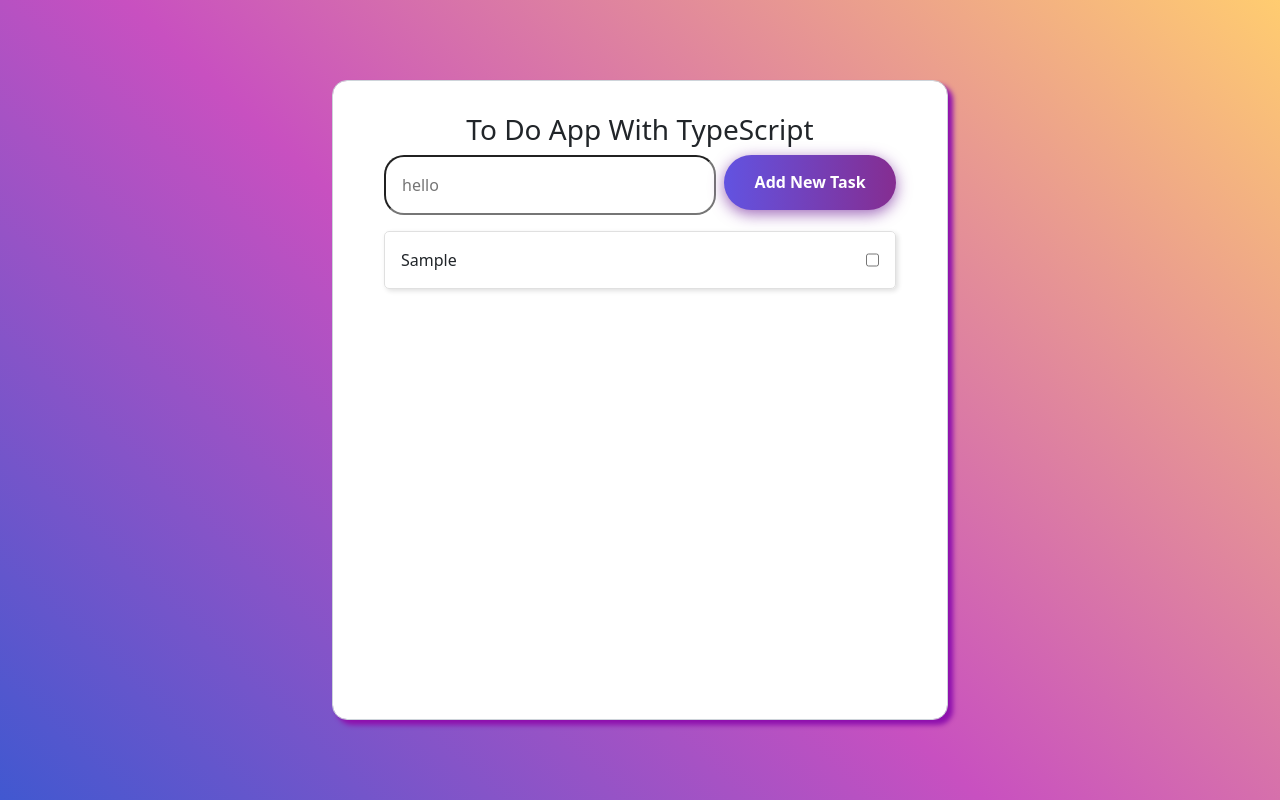
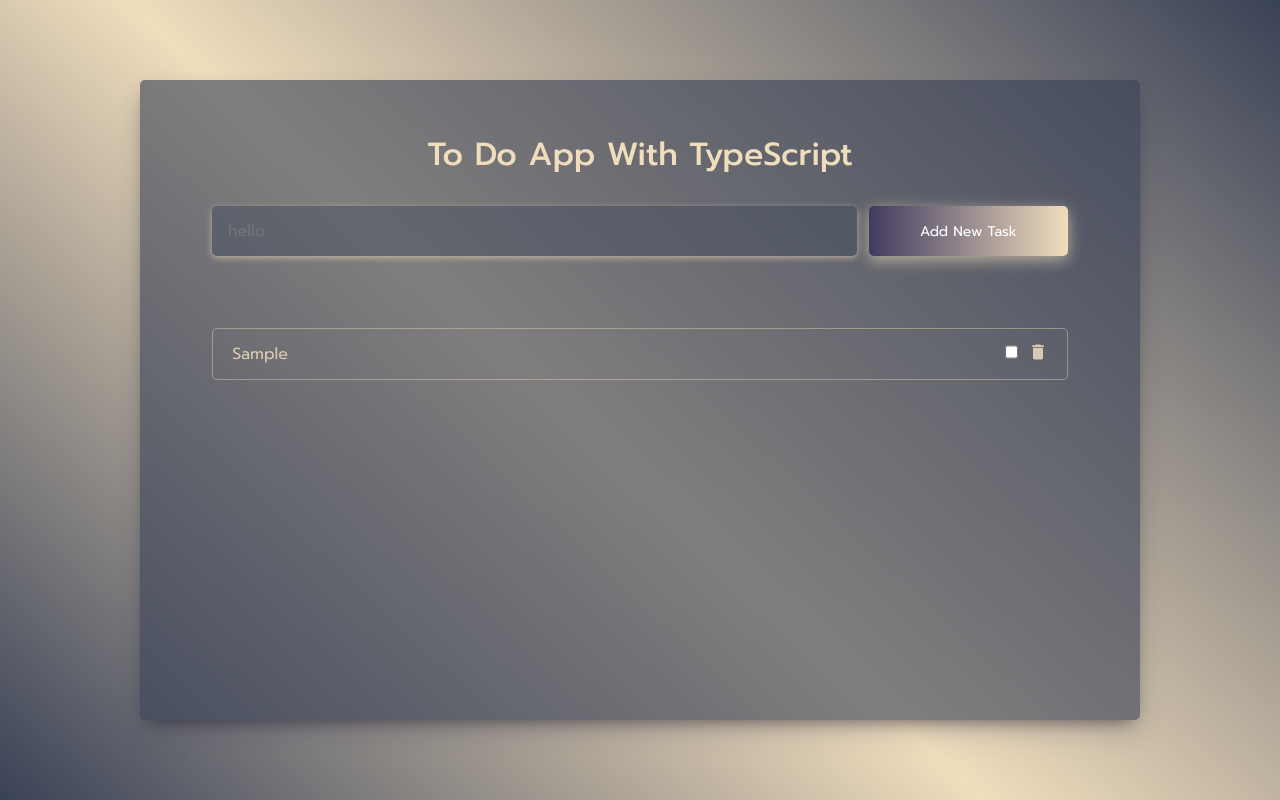
Before and after one commit to Mark-Mad/ts-to-do-app, a React (Create React App) app: page / in a window 1280 px wide. Both pictures are taken after typing "Sample" into the empty fields and a click on the button "Add New Task". Built offline with nearby package versions, Linux system fonts and the light colour scheme.

Commit message:
new version added

```diff
--- a/package.json
+++ b/package.json
@@ -13,6 +13,7 @@
     "@types/react-dom": "^18.0.0",
     "react": "^18.2.0",
     "react-dom": "^18.2.0",
+    "react-icons": "^4.6.0",
     "react-scripts": "5.0.1",
     "ts-node": "^10.9.1",
     "typescript": "^4.4.2",
--- a/src/App.css
+++ b/src/App.css
@@ -1,76 +1,72 @@
+@import url('https://fonts.googleapis.com/css2?family=Prompt:wght@300;400;500;600&display=swap');
+
 body{
     margin: 0;
     padding: 0;
     box-sizing: border-box;
-    background-color: #4158D0;
-    background-image: linear-gradient(43deg, #4158D0 0%, #C850C0 46%, #FFCC70 100%);
+    background-color: #3a4257;
+    background-image: linear-gradient(43deg, #3A4257 0%, #F0DDBC 46%, #3A4257 100%);
     height: 100vh;
     width: 100vw;
     display: flex;
     justify-content: center;
     align-items: center;
+    font-family: 'Prompt', sans-serif;
 }
-
-
 .container{
     height: 100%;
-    width: 50vw;
     display: flex;
     justify-content: center;
     align-items: center;
-    /* padding: 2rem; */
-
+    width: 80vw;
 }
-
+.text {
+    margin: 2rem 0;
+    text-align: center;
+    color: #F0DDBC;
+}
 .form-control{
     display: flex;
     flex-direction: column;
-    width:100%;
     height: 80vh;
     justify-content: flex-start;
     align-items: center;
-    /* border: 2px solid red; */
-    border-radius: 15px;
-    box-shadow: 5px 5px 5px #8e10ad;
-    padding: 2rem;
+    border-radius: 5px;
+    box-shadow: rgba(50, 50, 93, 0.25) 0px 13px 27px -5px, rgba(0, 0, 0, 0.5) 0px 8px 16px -8px;
+    padding: 1.5rem;
     overflow: auto;
+    background-color: #3a42579c;
+    border: none;
 }
-
-
-.form{
+.form {
     display: flex;
     flex-direction: column;
     justify-content: space-around;
+    width: 100%;
 }
-
-.input-form{
+.input-form {
     display: flex;
     flex-direction: row;
-    width: 40vw;
     height: auto;
     justify-content: space-between;
-    /* border: 2px solid red; */
+    padding: 0 3rem;
 }
-
 .btn-hover {
-    width: 200px;
-    font-size: 16px;
-    font-weight: 600;
+    width: 30%;
+    font-size: 14px;
     color: #fff;
     cursor: pointer;
-
-    height: 55px;
     text-align:center;
     border: none;
     background-size: 300% 100%;
-
-    border-radius: 50px;
+    border-radius: 5px;
     moz-transition: all .4s ease-in-out;
     -o-transition: all .4s ease-in-out;
     -webkit-transition: all .4s ease-in-out;
     transition: all .4s ease-in-out;
+    padding: 0 1rem;
+    height: 50px;
 }
-
 .btn-hover:hover {
     background-position: 100% 0;
     moz-transition: all .4s ease-in-out;
@@ -78,61 +74,63 @@ body{
     -webkit-transition: all .4s ease-in-out;
     transition: all .4s ease-in-out;
 }
+.btn-hover.btn-color {
+    background-image: linear-gradient(to right,  #403A60, #F0DDBC,  #5d477772
+    , #3A4257);
+    box-shadow: 0 4px 15px 0 rgba(240, 221, 188, 0.628);
+}
 
-.btn-hover.btn-color {
-    background-image: linear-gradient(to right, #6253e1, #852D91, #A3A1FF, #F24645);
-    box-shadow: 0 4px 15px 0 rgba(126, 52, 161, 0.75);
+.input-task {
+    border-radius: 5px;
+    width: 100%;
+    padding: 0 1rem;
+    outline: none;
+    height: 50px;
+    border: none;
+    background-color: #3a425764;
+    color: #F0DDBC;
+    box-shadow: #f0ddbc95 0px 2px 6px 0px;
 }
-.button{
-    width: 200px;
-    font-size: 16px;
-    font-weight: 600;
-    color: #fff;
-    cursor: pointer;
-    margin: 20px;
-    height: 55px;
-    text-align:center;
-    border: none;
-    background-size: 300% 100%;
-
-    border-radius: 50px;
-    moz-transition: all .4s ease-in-
-}
-.input-task{
-    width: 30vw;
-    /* border: 2px solid red; */
-    padding: 1rem;
-    border-radius: 20px;
-}
-ul{
+ul {
     display: flex;
     flex-direction: column;
-    /* border: 2px solid red; */
-    padding: 0;
+    padding: 1rem 3rem;
+    margin-top: 40px;
 }
 
-li{
+.input-checkbox {
+    width: auto;
+}
+li {
     display: flex;
     flex-direction: row;
     align-items: flex-start;
-    justify-content:left;
-    /* border: 2px solid blue; */
-}
-
-.input-checkbox{
-    /* border: 2px solid red; */
-    width: auto;
-
-}
-
-label{
-    display: flex;
     justify-content: space-between;
-    /* background-color: #e0e0e0; */
-    border: 1px solid #e0e0e0;
+    border: 1px solid #f0ddbc69;
     border-radius: 5px;
-    box-shadow: 2px 2px 5px #e0e0e0;
     margin: 1rem 0rem;
     width: 100%;
-    padding: 1rem;
+    padding: .8rem 1.2rem;
+    color: #f0ddbcd7;
 }
+.task-icons {
+    display: flex;
+    font-size: 20px;
+    cursor: pointer;
+    color: #f0ddbcd7;
+}
+.task-icons input {
+    margin-right: 10px;
+    cursor: pointer;
+}
+@media (max-width: 992px) {
+    .input-form {
+        display: flex;
+        flex-direction: column;
+        height: 100%;
+        align-items: center;
+    }
+    .btn-hover {
+        width: 80%;
+    }
+}
--- a/src/App.tsx
+++ b/src/App.tsx
@@ -32,19 +32,24 @@ function App() {
     setTasks(newTodos);
   };
 
-  const add: AddFn = (text: string) => {
-    const newTodo = { text, complete: false };
+  const add: AddFn = (text: string, id:number) => {
+    const newTodo = { text, complete: false, id };
+    console.log(id)
     setTasks([...tasks, newTodo]);
   };
+
+  const remove: RemoveFn = (id: number) => {
+    setTasks(tasks.filter((task: Task): Task | null=> task.id !==id ? task : null))
+  }
 
   return (
     <div className='container'>
       <div className="form-control">
-      <h3 className='text'>To Do App With TypeScript</h3>
+      <h2 className='text'>To Do App With TypeScript</h2>
 
       <div className="form">
       <InputForm addTodo={add} />
-      <TodoList tasks={tasks} toggleTodo={toggleFn} />
+      <TodoList removeTodo={remove} tasks={tasks} toggleTodo={toggleFn} />
       </div>
       </div>
     </div>
--- a/src/InputForm.tsx
+++ b/src/InputForm.tsx
@@ -2,29 +2,14 @@ import React, { useState } from "react";
 
 const InputForm: React.FC<Props> = ({ addTodo }) => {
   const [text, setText] = useState("");
+  const id = new Date().getTime()
 
   return (
     <form className="input-form">
-      <input
-        className="input-task"
-        placeholder="hello"
-        type="text"
-        value={text}
-        onChange={(e) => {
-          setText(e.target.value);
-        }}
-      />
+      <input className="input-task" placeholder="hello" type="text" value={text} onChange={(e) => { setText(e.target.value); }} />
       <span>&nbsp;&nbsp;</span>
-      <button className="btn-hover btn-color"
-        type="submit"
-        onClick={(e) => {
-          e.preventDefault();
-          if (text) {
-            addTodo(text);
-            setText("");
-          }
-        }}
-      >
+      <button className="btn-hover btn-color" type="submit"
+      onClick={(e) => { e.preventDefault(); if (text) { addTodo(text, id); setText(""); } }}>
         Add New Task
       </button>
     </form>
--- a/src/TodoList.tsx
+++ b/src/TodoList.tsx
@@ -2,11 +2,11 @@ import React from 'react';
 import TodoListItem  from './TodoListItem';
 
 
-const TodoList: React.FC<ToDoList> = ({ tasks, toggleTodo }) => {
+const TodoList: React.FC<ToDoList> = ({ tasks, toggleTodo, removeTodo }) => {
   return (
     <ul>
       {tasks.map((todo) => (
-        <TodoListItem key={todo.text} todo={todo} toggleTodo={toggleTodo} />
+        <TodoListItem key={todo.text} todo={todo} toggleTodo={toggleTodo} removeTodo={removeTodo}/>
       ))}
     </ul>
   );
--- a/src/TodoListItem.tsx
+++ b/src/TodoListItem.tsx
@@ -1,23 +1,14 @@
 import React from 'react';
+import { MdDelete } from "react-icons/md";
 
-const TodoListItem: React.FC<ListItem> = ({ todo, toggleTodo }) => {
+const TodoListItem: React.FC<ListItem> = ({ todo, toggleTodo, removeTodo }) => {
   return (
     <li>
-      <label
-        style={{ textDecoration: todo.complete ? 'line-through' : undefined }}
-      >
-
-{todo.text}
-        <input
-          className='input-checkbox'
-          type="checkbox"
-          checked={todo.complete}
-          onClick={() => {
-            toggleTodo(todo);
-          }}
-        />{' '}
-
-      </label>
+      <label style={{ textDecoration: todo.complete ? 'line-through' : undefined }} > {todo.text} </label>
+      <div className="task-icons">
+        <input type="checkbox" checked={todo.complete} onClick={() => { toggleTodo(todo); }} />
+        <MdDelete onClick={() => removeTodo(todo.id)}/>
+      </div>
     </li>
   );
 };
```
Also changed, not shown: src/types.d.ts (+8 -2 lines), 1 other file (tests, documents, lock files or other folders).
